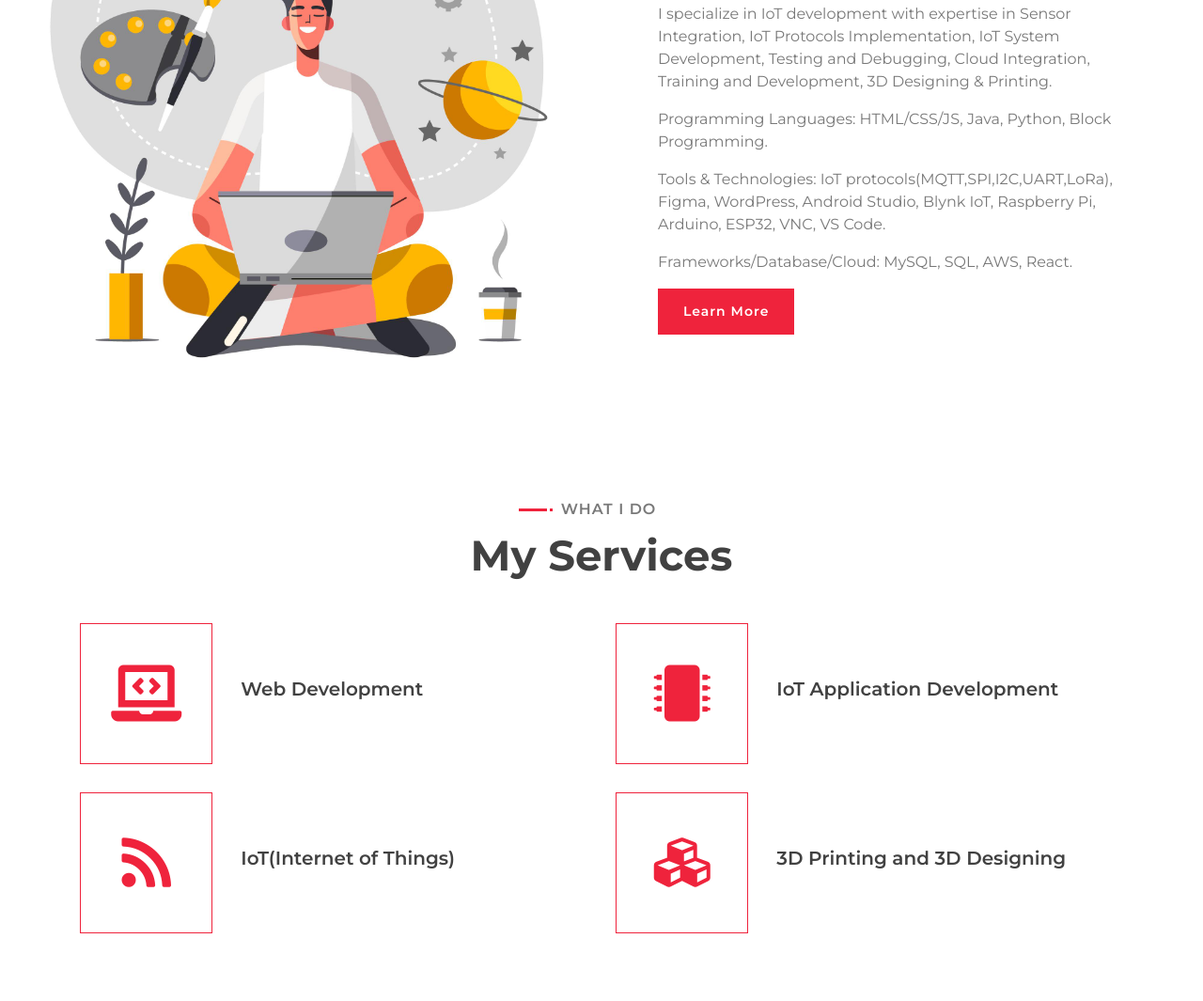
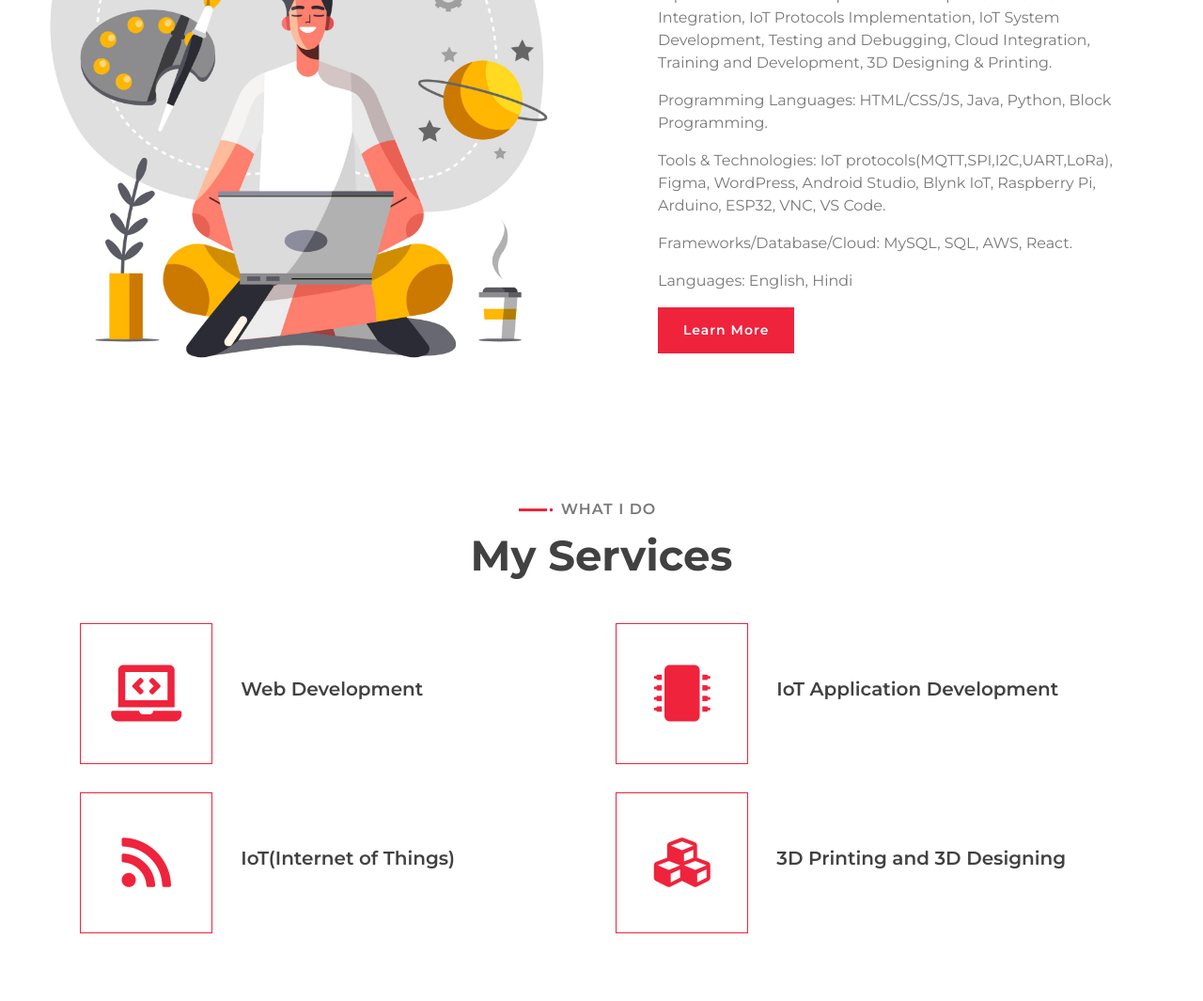
Before and after one commit to fardinsk25/fardin-shaikh-website, a plain HTML site: page index.html in a window 1280 px wide. Shown: the part 766-1831 px from the top of the page at 94% size. Drawn offline with nearby package versions, Linux system fonts and the light colour scheme.

Commit message:
changed the text

```diff
--- a/index.html
+++ b/index.html
@@ -91,6 +91,7 @@
                                 <p>Programming Languages: HTML/CSS/JS, Java, Python, Block Programming.</p>
                                 <p>Tools & Technologies: IoT protocols(MQTT,SPI,I2C,UART,LoRa), Figma, WordPress, Android Studio, Blynk IoT, Raspberry Pi, Arduino, ESP32, VNC, VS Code.</p>
                                 <p>Frameworks/Database/Cloud: MySQL, SQL, AWS, React.</p>
+                                <p>Languages: English, Hindi</p>
                             </div>
                             <a class="btn" href="FardinShaikhResume.pdf">Learn More</a>
                         </div>
```
